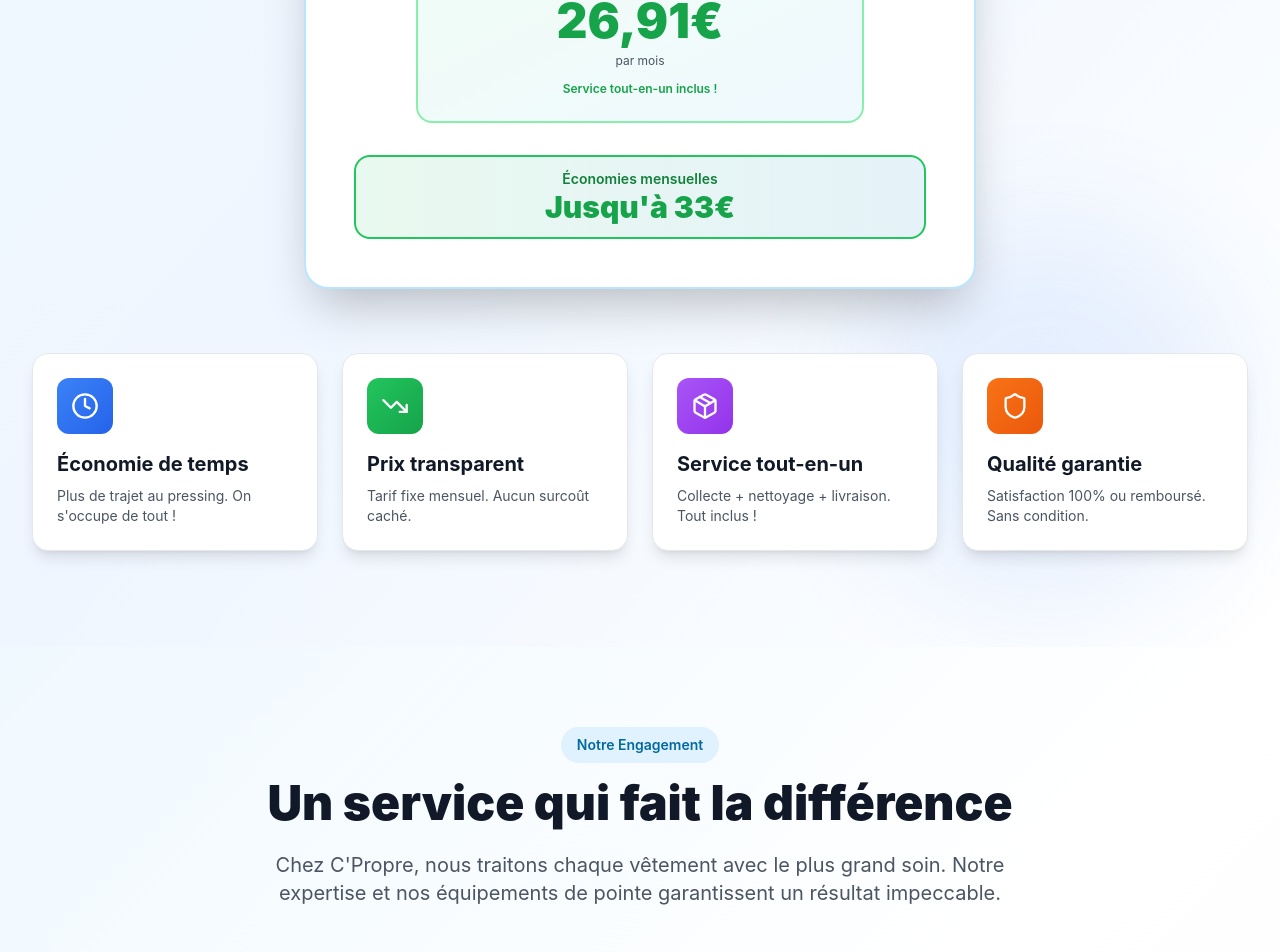
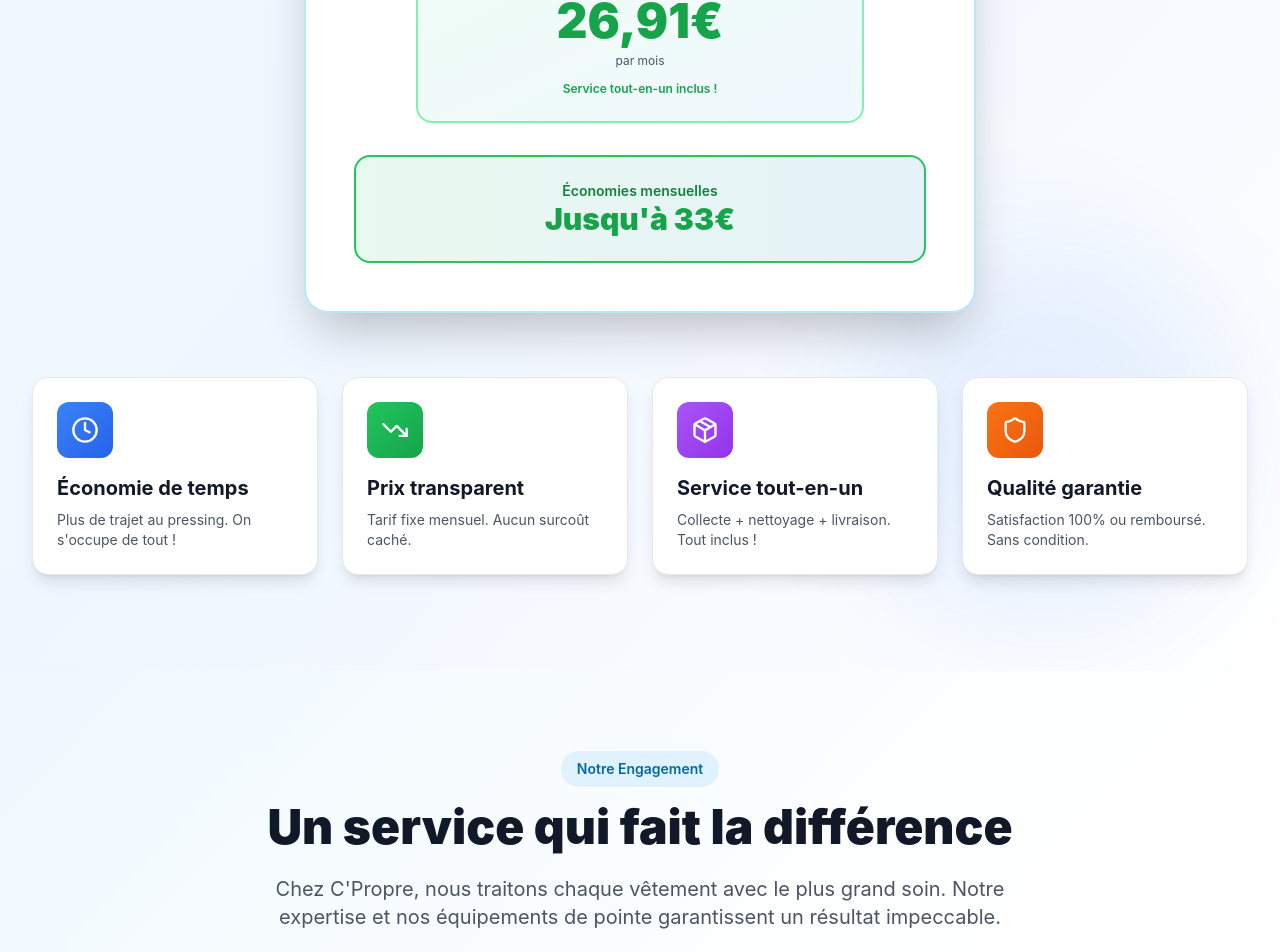
Before and after one commit to zekitml61-maker/sanane, a Next.js app: page / in a window 1280 px wide. Shown: the part 2995-3947 px from the top of the page. Built offline with nearby package versions, Linux system fonts and the light colour scheme.

Commit message:
Fix: Badge economies meme padding que cartes
- p-6 au lieu de px-6 py-3 (meme padding que cartes)
- w-full pour prendre toute largeur
- Largeur exacte identique a Avec C'Propre
- Alignement parfait des bordures

```diff
--- a/components/WhyChooseUs.tsx
+++ b/components/WhyChooseUs.tsx
@@ -85,8 +85,8 @@ export default function WhyChooseUs() {
               </div>
 
               {/* Économie - Aligné avec les cartes */}
-              <div className="mt-8 w-full text-center">
-                <div className="inline-block w-full bg-gradient-to-r from-green-500/10 to-primary-600/10 border-2 border-green-500 text-gray-900 px-6 py-3 rounded-2xl">
+              <div className="mt-8">
+                <div className="w-full p-6 bg-gradient-to-r from-green-500/10 to-primary-600/10 border-2 border-green-500 rounded-2xl text-center">
                   <p className="text-sm font-semibold text-green-700">Économies mensuelles</p>
                   <p className="text-3xl font-black text-green-600">Jusqu'à 33€</p>
                 </div>
```
